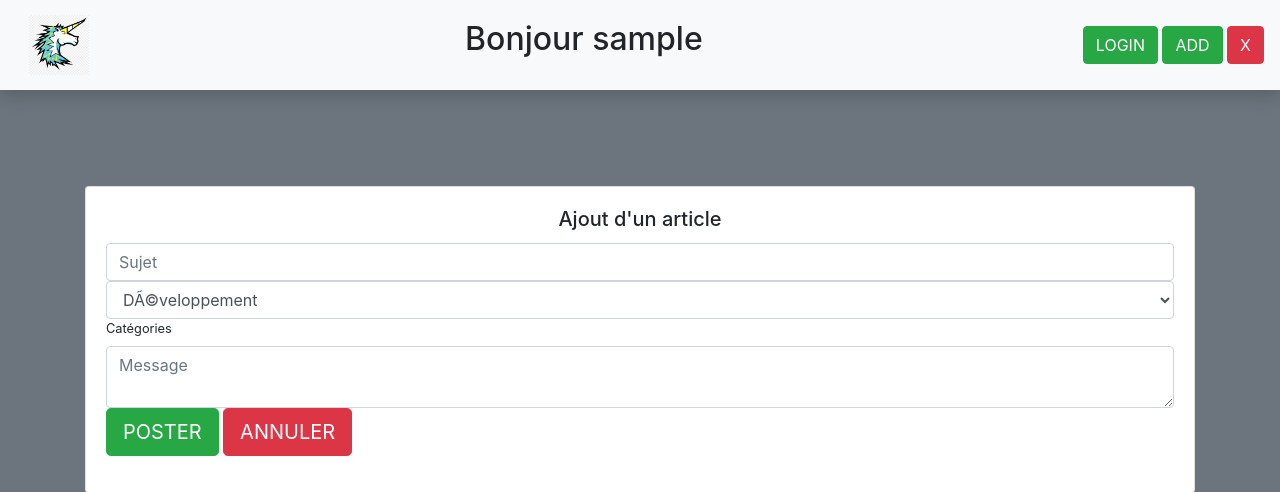
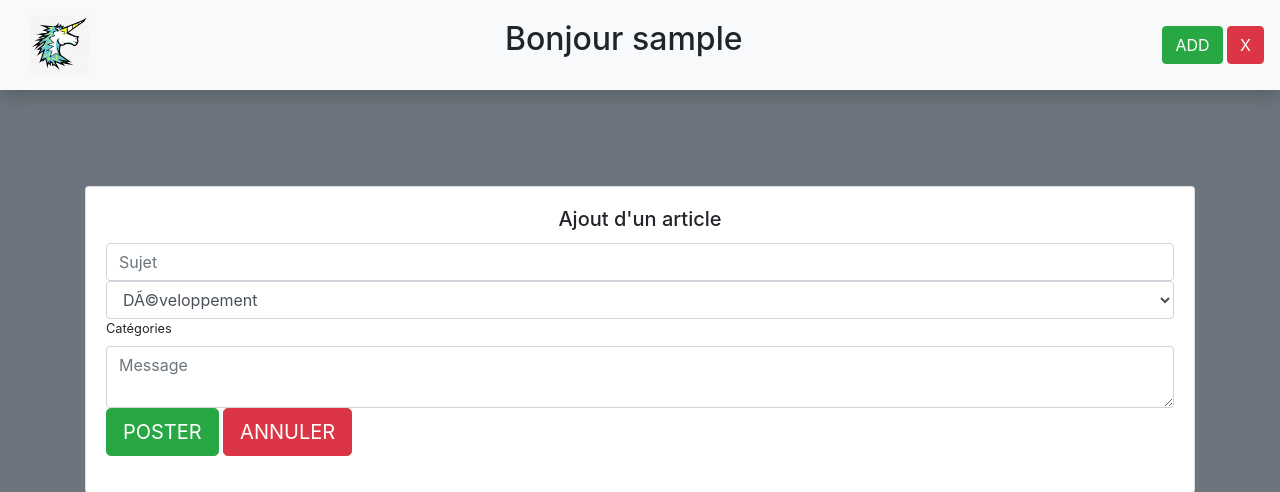
Before and after one commit to nfrugier/blog, a PHP site: page /assets/php/add_art.php in a window 1280 px wide. Shown: the top 492 px of the page. Run offline with PHP 8.4, Linux system fonts and the light colour scheme; the visitor is signed in with stand-in values (Sample User, id 1); data comes from the database, SQL or seed files in the repository.

Commit message:
minor changes

```diff
--- a/assets/php/add_art.php
+++ b/assets/php/add_art.php
@@ -2,10 +2,6 @@
 require("bdd.php");
 include("conf.global.php");
 session_start();
-
-if(!(isset($_SESSION['login']) && $_SESSION['login']!='')){
-    header("Location:login.php");
-}
 
 if(isset($_POST['post'])){
 
--- a/index.php
+++ b/index.php
@@ -1,4 +1,5 @@
 <?php
+session_start();
 
 require("assets/php/bdd.php");
 
@@ -13,7 +14,9 @@ include("assets/php/conf.global.php");
     <meta charset="UTF-8">
     </head>
     <body class="bg-secondary">
+
         <?php include("navbar.php") ?>
+
         <div class=container>
             <div class="row">
                 <div class="col-sm-12 col-md-12 col-lg-12">
--- a/navbar.php
+++ b/navbar.php
@@ -14,8 +14,12 @@ $name = (isset($_SESSION['login'])) ? "Bonjour ".$_SESSION['login'] : "Veuillez
                 <h2 class="card-title text-center align-middle"><?php echo $name;?>&nbsp;&nbsp;</h2>
             </div>
             <div clas="col-sm-7 col-md-7 col-lg-7">
-                <a href="<?php echo $GLOBALS['root'];?>assets/php/login.php" class="btn btn-success text-uppercase">Login</a>
-                <a href="<?php echo $GLOBALS['root'];?>assets/php/add_art.php" class="btn btn-success text-uppercase">Add</a>
-                <a href="<?php echo $GLOBALS['root'];?>assets/php/logout.php" class="btn btn-danger text-uppercase">x</a>
+
+                <?php if(isset($_SESSION['login'])) :?>
+                    <a href="<?php echo $GLOBALS['root'];?>assets/php/add_art.php" class="btn btn-success text-uppercase">Add</a>
+                    <a href="<?php echo $GLOBALS['root'];?>assets/php/logout.php" class="btn btn-danger text-uppercase">x</a>
+                <?php else :?>
+                    <a href="<?php echo $GLOBALS['root'];?>assets/php/login.php" class="btn btn-success text-uppercase">Login</a>
+                <?php endif?>
             </div>
 </nav>
```
